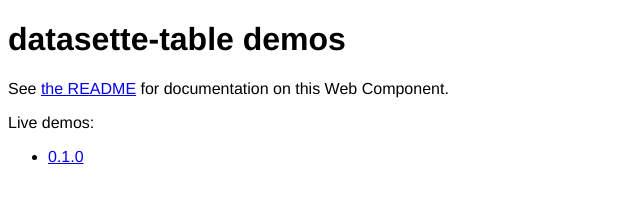
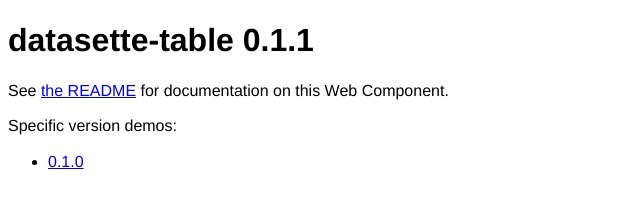
Before and after one commit to simonw/datasette-table, a website: page docs/index.html in a window 1280 px wide. Shown: the whole page, without its empty margins (0-640 px from the left). Drawn offline with Linux system fonts and the light colour scheme.

Commit message:
Show current demo on docs index page, refs #1

```diff
--- a/docs/index.html
+++ b/docs/index.html
@@ -3,18 +3,23 @@
 <head>
   <meta charset="UTF-8">
   <meta name="viewport" content="width=device-width, initial-scale=1.0">
-  <title>datasette-table demos</title>
+  <title>datasette-table 0.1.1</title>
   <style>
     body {
       font-family: helvetica;
       max-width: 60ch;
+      line-height: 1.2;
     }
   </style>
+  <script type="module" src="https://cdn.skypack.dev/datasette-table"></script>
 </head>
 <body>
-<h1>datasette-table demos</h1>
+<h1>datasette-table 0.1.1</h1>
 <p>See <a href="https://github.com/simonw/datasette-table/blob/main/README.md">the README</a> for documentation on this Web Component.</p>
-<p>Live demos:</p>
+<datasette-table
+  url="https://covid-19.datasettes.com/covid/ny_times_us_counties.json?_size=100"
+></datasette-table>
+<p>Specific version demos:</p>
 <ul>
 <!-- list-starts -->
 <li><a href="0.1.0.html">0.1.0</a></li>
```
Also changed, not shown: 1 other file.
